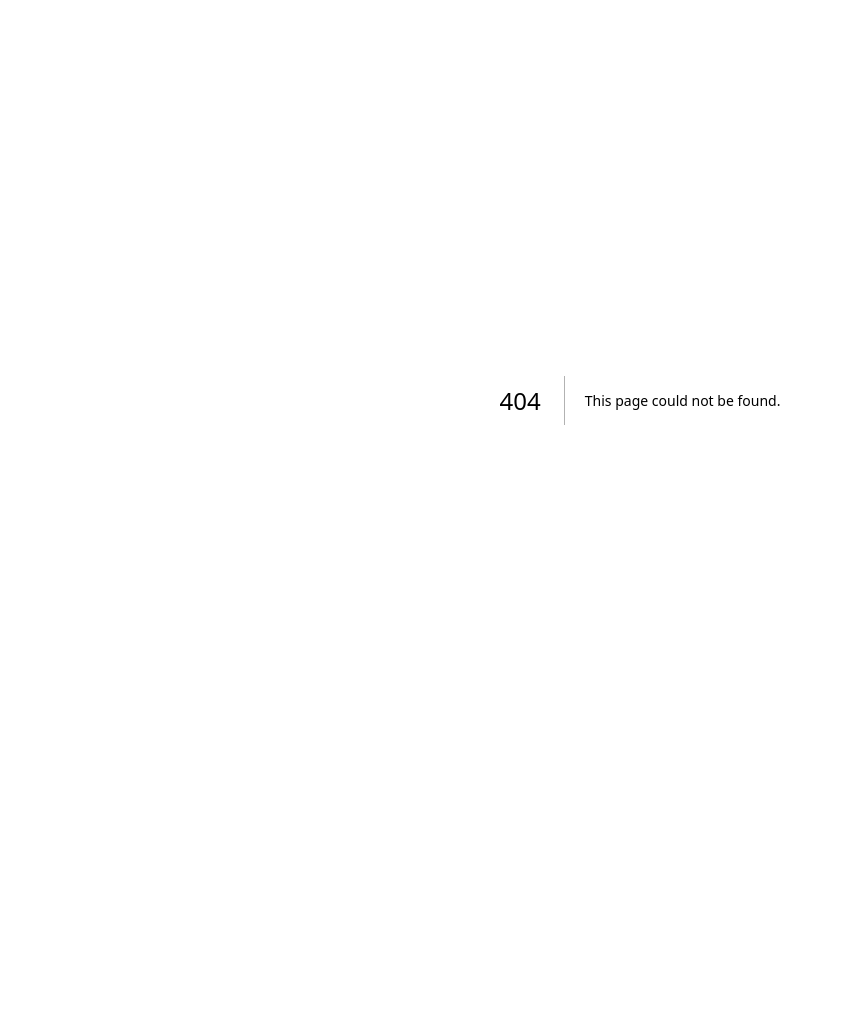
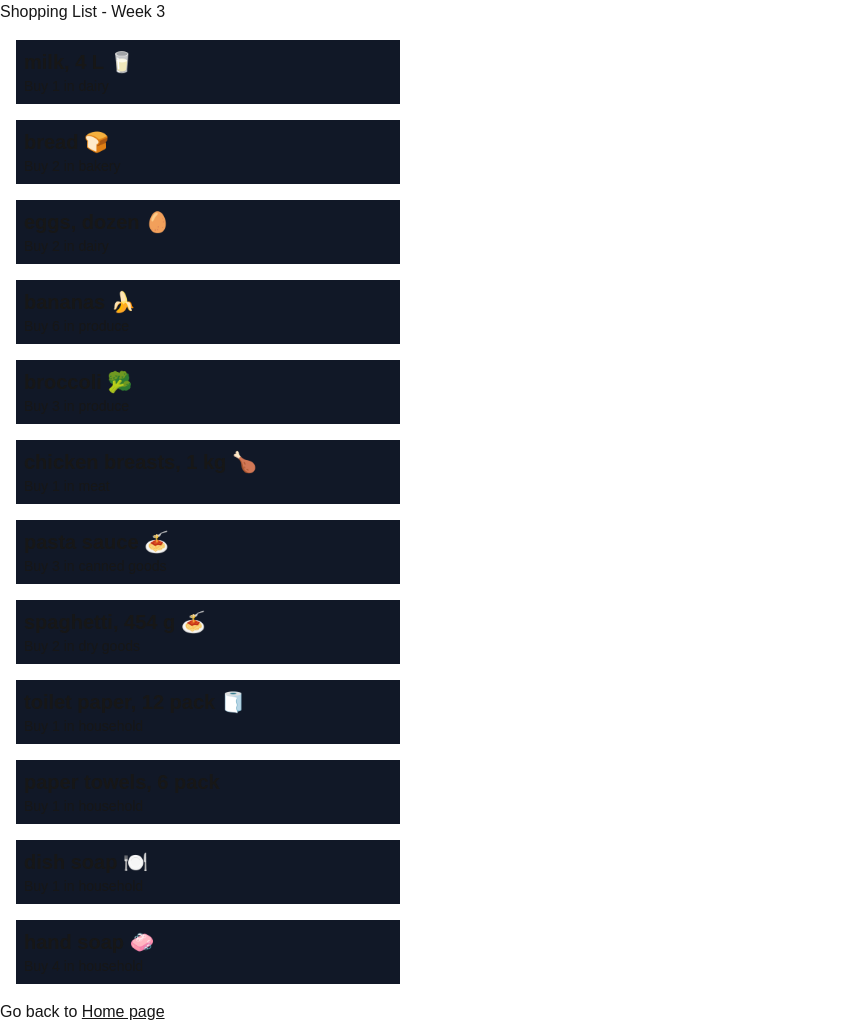
Before and after one commit to Jeffdcdr/cprg306-assignments, a Next.js app: page /week-3 in a window 1280 px wide. Before the commit this address had no page. Shown: the whole page, without its empty margins (0-843 px from the left). Before the commit the page ends 800 px from the top, so only its background shows below. Built offline with nearby package versions, Linux system fonts and the light colour scheme.

Commit message:
updated the page for week 3
added the word week - 3 to display when the week 3 page is loaded

rendered the information on the itemslist.js using the <ItemList/>

```diff
--- /dev/null
+++ b/app/week-3/page.js
@@ -0,0 +1,18 @@
+import Link from "next/link";
+import Item from "./items";
+import ItemList from "./item-list";
+
+
+export default function Page() {
+    return (
+      <main>
+        <h1>Shopping List - Week 3</h1>
+        <ItemList/>
+        <p>
+        Go back to <Link href="/" className="underline">Home page</Link>
+        </p>
+      </main>
+
+
+    );
+  }
```
